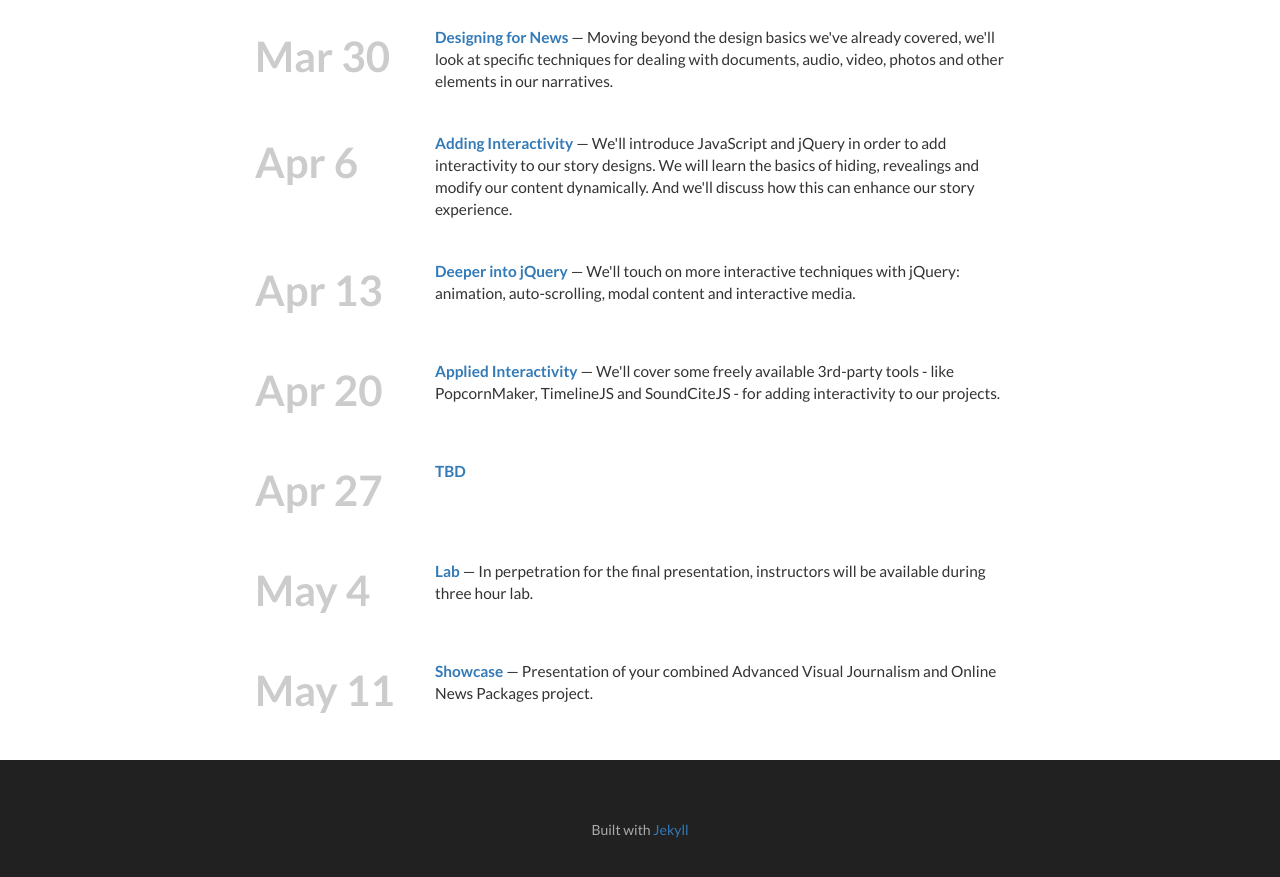
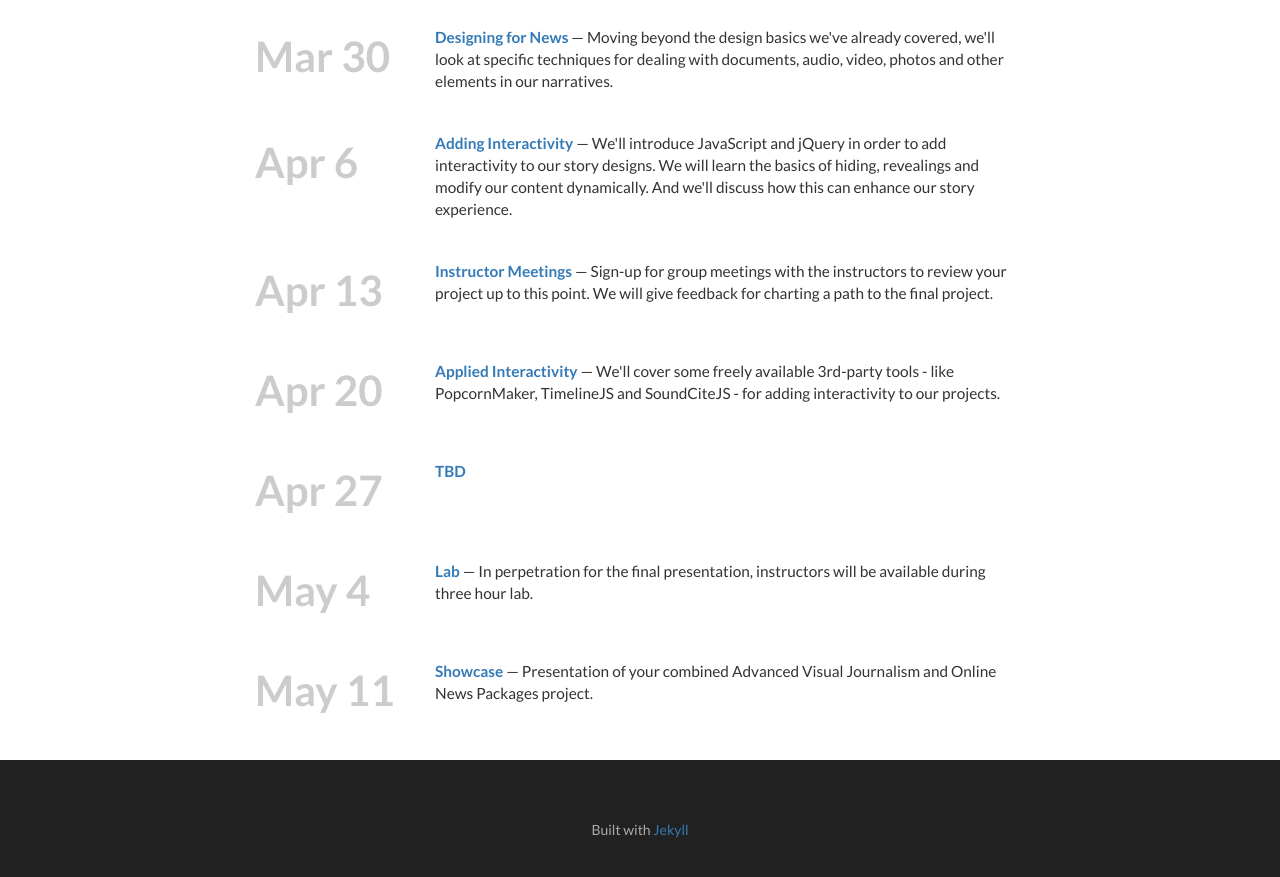
Before and after one commit to ucbsoj/15sp-onlinenewspackages, a Jekyll site: the page built from index.md, in a window 1280 px wide and 900 px high, scrolled down 3478 px. Shown: the top 877 px of the window. Built offline with Jekyll 4.4.1, drawn with Linux system fonts in a browser that asks for light colours; Markdown is read by kramdown in place of the engine named in the settings; some of the changed lines change nothing that is shown.

Commit message:
added group meeting schedule.

```diff
--- a/_lessons/week11.md
+++ b/_lessons/week11.md
@@ -1,8 +1,8 @@
 ---
 layout: page
-title:  "Deeper into jQuery"
+title:  "Instructor Meetings"
 name: "Week 11"
-description: "We'll touch on more interactive techniques with jQuery: animation, auto-scrolling, modal content and interactive media."
+description: "Sign-up for group meetings with the instructors to review your project up to this point. We will give feedback for charting a path to the final project."
 date: 2015-04-13
 next: week12
 previous: week10
@@ -18,3 +18,32 @@
     <li>Group 1: Lena D., Shaina S.</li>
     <li>Group 2:  _______</li>
 </ul>
+
+###Schedule for Group Meetings With Instructors
+
+**6:15pm — 6:45**
+News Package Critique Presentation
+
+**6:45pm**
+Group 1: CITY HORSE (Nicole, Noelia, Yngrid)
+Group 2: Assisted Suicide(Nadine, Naomi, Maram, Nina)
+
+**7:00pm**
+Group 1: Suicide (JLin, Qian, Fan, Chloe)
+Group 2: Port of Oakland (Brett Murphy, Justin Whiteman)
+
+**7:15pm**
+Group 1: LGBT Refugee (Melissa, Alyssa, Harriet)
+Group 2: Stateless (Lakshmi, Jeremy Lin)
+
+**7:30pm**
+Group 1: TEAM SPERM (Gina,Alice,Jacqui,Leah)
+Group 2: Doctors Medical Center (Parker/Rachel)
+
+**7:45pm**
+Group 1: MISSION FIRE Ted, Sasha and Molly
+Group 2:TEAM PRIV (Zainab, Lena, Shaina)
+
+**8:00pm**
+Group 1: Team Tattoo (Alicia, Phil)
+Group 2: Rocky Road (Alissa, Mara)
```
